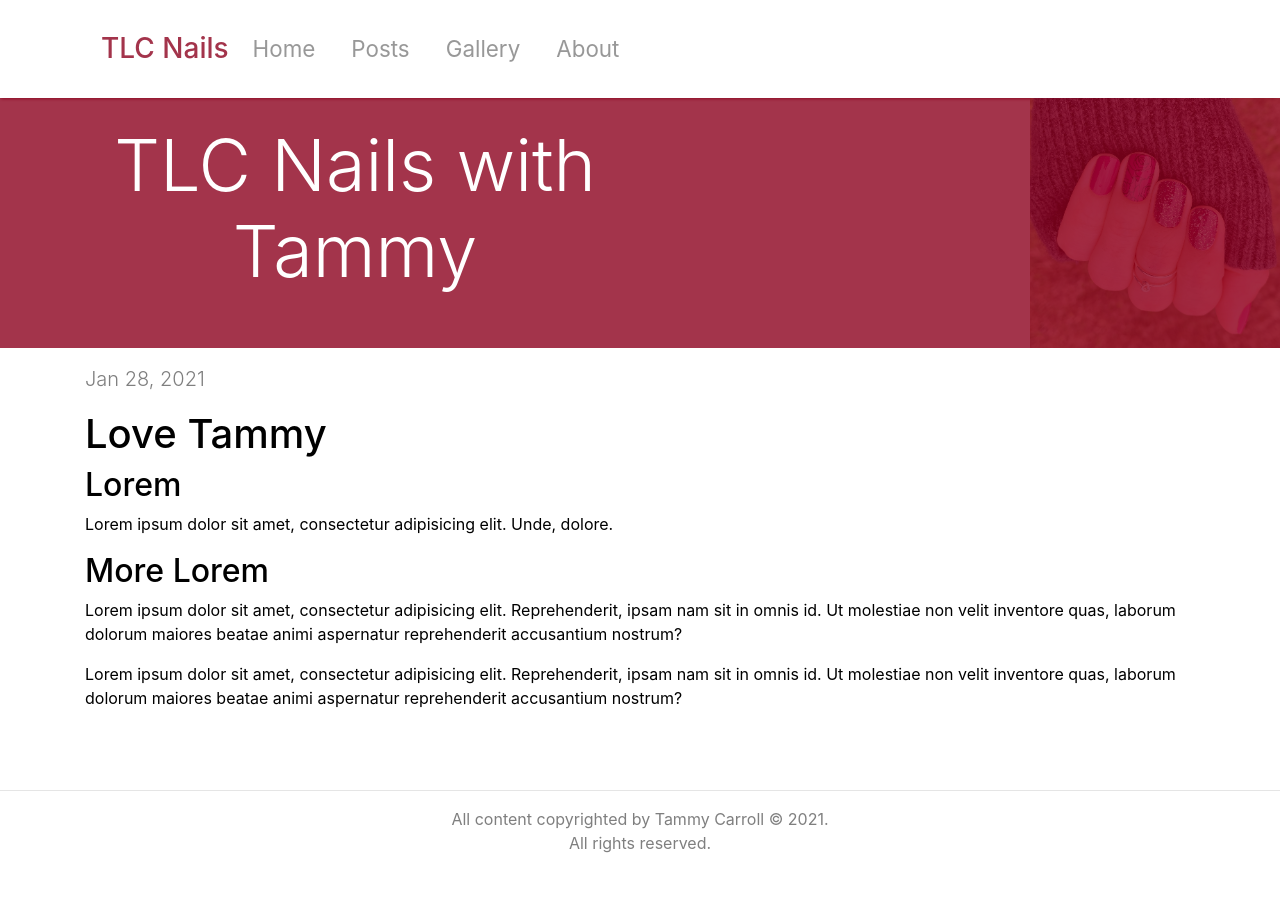
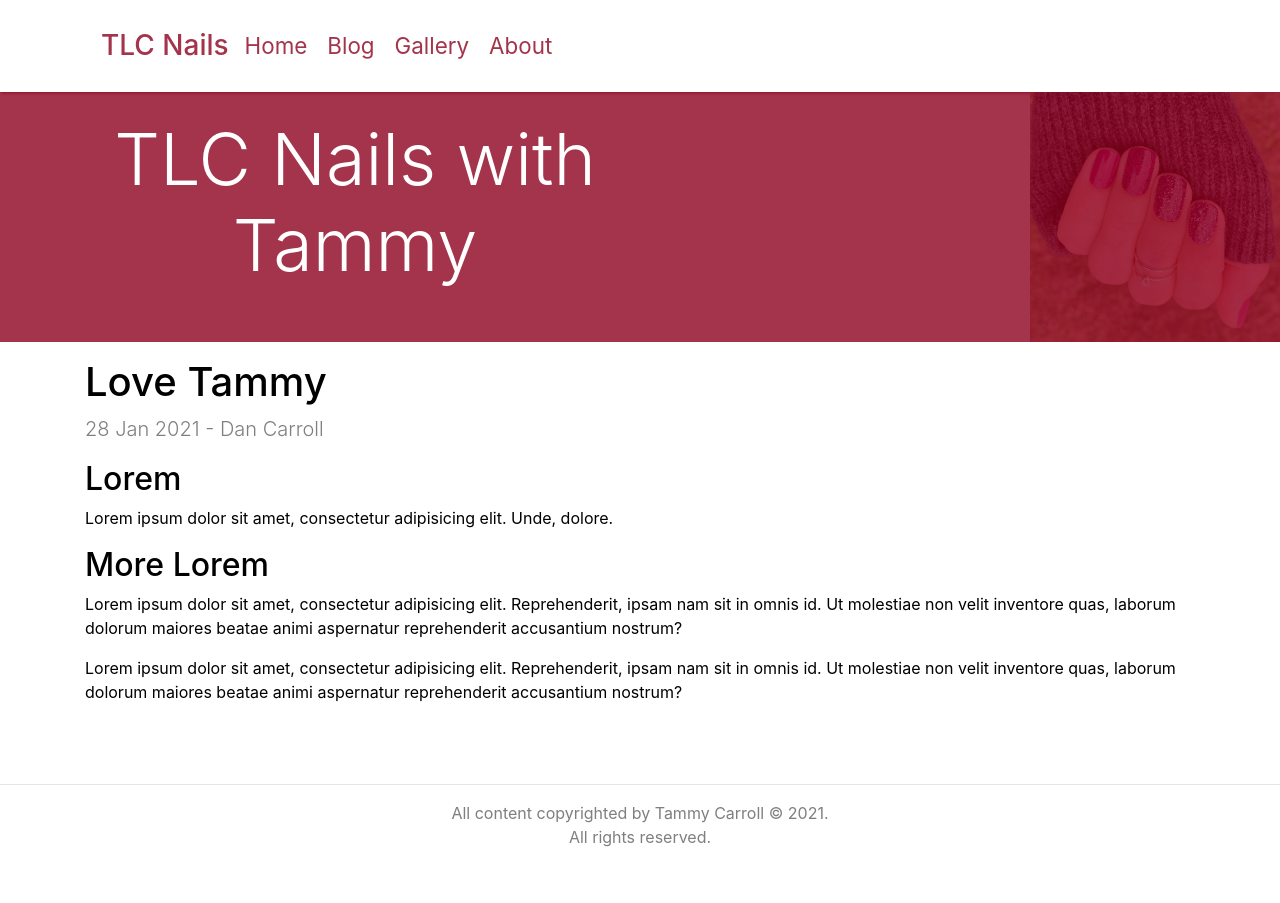
Before and after one commit to dan-carroll/SmiLynn, a Jekyll site: the page built from _posts/2021-01-28-love-tammy.md, in a window 1280 px wide. Built offline with Jekyll 4.4.1, drawn with Linux system fonts in a browser that asks for light colours; nearby versions of some CDN libraries.

Commit message:
Cleaned up permalink and navigation

```diff
--- a/_config.yml
+++ b/_config.yml
@@ -1,13 +1,12 @@
 # Site settings
+url: "" # the base hostname & protocol for your site, e.g. http://example.com
+baseurl: "" # the subpath of your site, e.g. /blog
 title: "TLC Nails"
 email: "dcarroll809@gmail.com"
-author: "Dan 'Floridan' Carroll"
+author: "Dan Carroll"
 description: Blog site for TLC Nails
-url: "" # the base hostname & protocol for your site, e.g. http://example.com
-baseurl: "" # the subpath of your site, e.g. /blog
 
 # Build settings
-permalink: :title/
 sass:
   sass_dir: _sass
   style: compressed
--- a/_includes/header.html
+++ b/_includes/header.html
@@ -9,18 +9,11 @@
     </button>
     <div class="collapse navbar-collapse" id="navbarNav">
       <ul class="navbar-nav">
-        <li class="nav-item">
-          <a href="{{ site.baseurl }}/" class="nav-link">Home</a>
-        </li>
-        <li class="nav-item">
-          <a href="{{ site.baseurl }}/posts/" class="nav-link">Posts</a>
-        </li>
-        <li class="nav-item">
-          <a href="{{ site.baseurl }}/gallery/" class="nav-link">Gallery</a>
-        </li>
-        <li class="nav-item">
-          <a href="{{ site.baseurl }}/about/" class="nav-link">About</a>
-        </li>
+		{% for item in site.data.navigation %}
+			<li class="nav-item">
+				<a href="{{ item.link }}" {% if page.url == item.link %}class="current"{% endif %}>{{ item.name }}</a>
+			</li>
+		{% endfor %}
       </ul>
     </div>
   </div>
--- a/_includes/post.html
+++ /dev/null
@@ -1,13 +0,0 @@
-<div id="post" class="container pt-3">
-  <div class="row">
-    <div class="col">
-      <p class="lead text-info">
-        {{ page.date | date: "%b %-d, %Y" }}
-      </p>
-      <h1>{{ page.title }}</h1>
-      <article>
-        {{ content }}
-      </article>
-    </div>
-  </div>
-</div>
--- a/_layouts/post.html
+++ b/_layouts/post.html
@@ -1,10 +1,16 @@
-<!DOCTYPE html>
-<html lang="en">
-  {% include head.html %}
-  <body>
-    {% include header.html %}
-    {% include banner.html %}
-    {% include post.html %}
-    {% include footer.html %}
-  </body>
-</html>
+---
+layout: default
+---
+<div id="post" class="container pt-3">
+  <div class="row">
+    <div class="col">
+	  <h1>{{ page.title }}</h1>
+      <p class="lead text-info">
+        {{ page.date | date_to_string }} - {{ page.author }}
+      </p>
+      <article>
+        {{ content }}
+      </article>
+    </div>
+  </div>
+</div>
--- a/_layouts/posts.html
+++ /dev/null
@@ -1,6 +0,0 @@
----
-layout: default
-title: "Posts"
----
-
-{% include posts.html %}
--- a/_posts/2021-01-28-love-tammy.md
+++ b/_posts/2021-01-28-love-tammy.md
@@ -1,6 +1,6 @@
 ---
 layout: post
-title: Love Tammy
+author: "Dan Carroll"
 summary: Lorem ipsum dolor sit amet, consectetur adipisicing elit. Unde, dolore.
 ---
 
--- a/_sass/main.scss
+++ b/_sass/main.scss
@@ -7,3 +7,7 @@ body {
   color: $bodyColor;
   font-family: $bodyFont;
 }
+
+.current {
+  color: blue;
+}
--- a/_includes/posts.html
+++ b/blog.html
@@ -1,7 +1,12 @@
+---
+layout: default
+title: Blog
+---
 <section id="posts" class="py-5">
   <div class="container">
     <div class="row">
       <div class="col">
+		<h1>Latest Posts</h1>
         {% for post in site.posts %}
           <div>
             <h2><a href="{{ post.url | prepend: site.baseurl }}">{{ post.title }}</a></h2>
```
Also changed, not shown: _data/navigation.yml (added, +8 -0 lines), about.md (added, +7 -0 lines).
